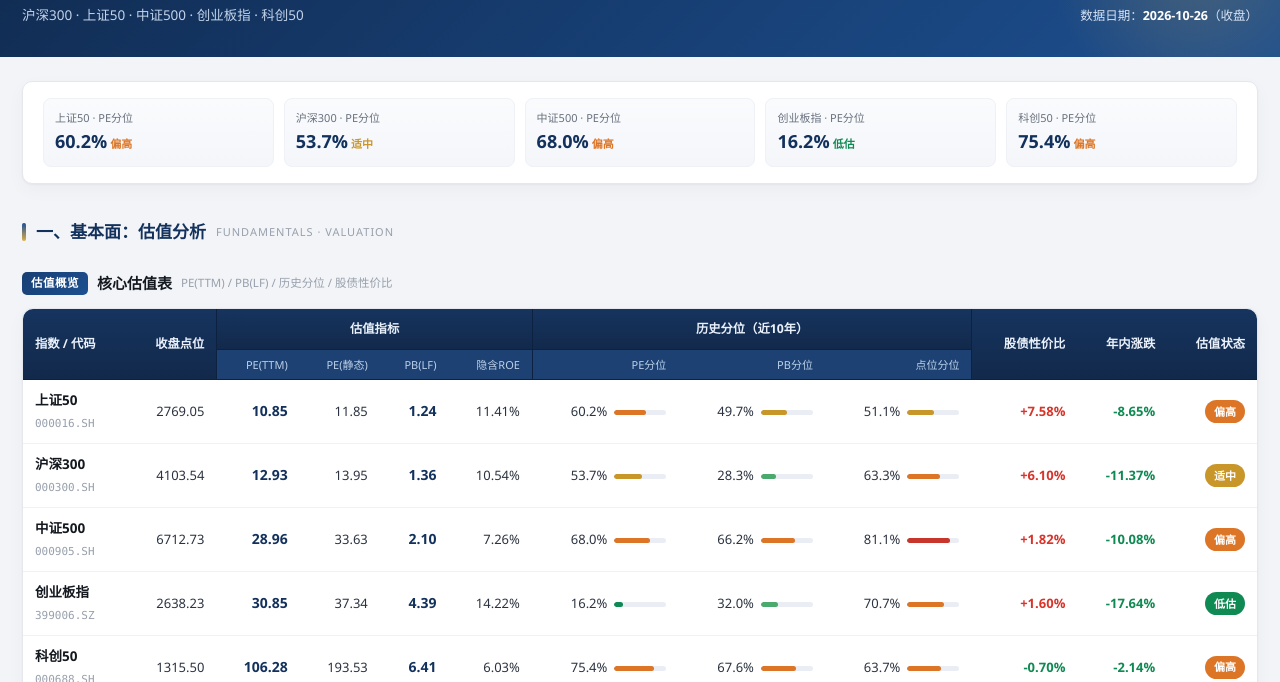
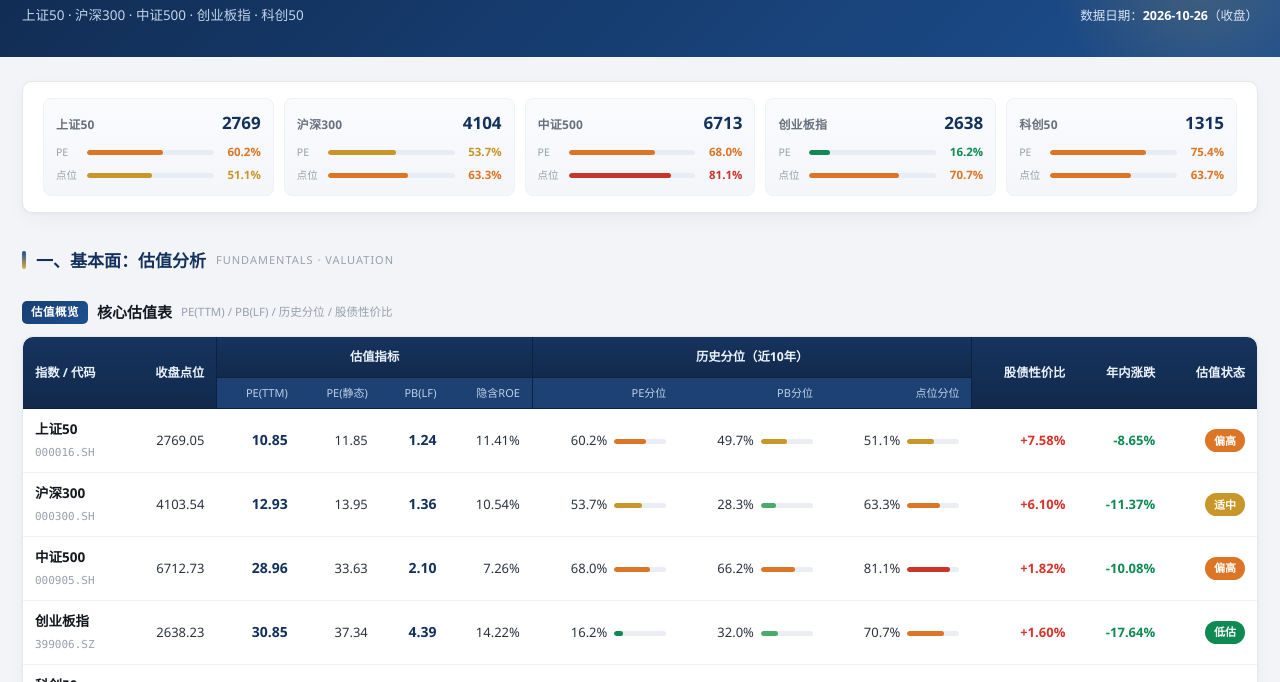
Before and after one commit to ZetaUrsae/cn-index-valuation, a plain HTML site: page reports/index_val_report_20261026.html in a window 1280 px wide. Shown: the part 115-797 px from the top of the page. Drawn offline with nearby package versions, Linux system fonts and the light colour scheme.

Commit message:
ui: KPI cards redesigned (name+close, PE/point bars); header index order starts with SSE50

```diff
--- a/reports/index_val_report_20261026.html
+++ b/reports/index_val_report_20261026.html
@@ -52,10 +52,19 @@
   .summary .lead p{margin:0 0 9px;color:var(--ink2);}
   .summary .lead .hl{color:var(--primary);font-weight:700;}
   .kpi{display:grid;grid-template-columns:repeat(5,minmax(0,1fr));gap:10px;flex:1 1 520px;min-width:300px;}
-  .kpi .k{background:linear-gradient(180deg,#fafbfd,#f4f6fa);border:1px solid var(--line2);border-radius:8px;padding:10px 11px;}
-  .kpi .k .kl{font-size:11px;color:var(--muted);white-space:nowrap;}
-  .kpi .k .kv{font-size:18px;font-weight:700;color:var(--navy);font-variant-numeric:tabular-nums;}
-  .kpi .k .kv small{font-size:11px;font-weight:700;margin-left:3px;}
+  .kpi .k{background:linear-gradient(180deg,#fafbfd,#f4f6fa);border:1px solid var(--line2);
+    border-radius:8px;padding:10px 12px;transition:box-shadow .18s,border-color .18s;}
+  .kpi .k:hover{box-shadow:0 3px 10px rgba(23,63,116,.09);border-color:#cfdcee;}
+  .kpi .k .ktop{display:flex;align-items:baseline;justify-content:space-between;gap:8px;
+    margin-bottom:7px;}
+  .kpi .k .kname{font-size:12px;font-weight:600;color:var(--muted);letter-spacing:.2px;}
+  .kpi .k .kclose{font-size:17px;font-weight:700;color:var(--navy);font-variant-numeric:tabular-nums;}
+  .kpi .k .krow{display:flex;align-items:center;gap:7px;margin-top:4px;font-size:11.5px;}
+  .kpi .k .kk{flex:none;width:24px;color:var(--faint);font-size:10.5px;}
+  .kpi .k .kb{flex:1;height:5px;border-radius:3px;background:#e8edf4;overflow:hidden;}
+  .kpi .k .kb i{display:block;height:100%;border-radius:3px;}
+  .kpi .k .krow b{flex:none;min-width:40px;text-align:right;font-variant-numeric:tabular-nums;
+    font-size:11.5px;font-weight:700;}
 
   /* tables */
   .tblwrap{overflow-x:auto;border-radius:10px;}
@@ -151,7 +160,7 @@
     <span class="tagline">INDEX VALUATION &amp; MULTI-DIMENSION TRACKER</span>
     <h1>宽基指数 · 多维度分析图</h1>
     <div class="sub">
-      <span class="idxlist">沪深300 · 上证50 · 中证500 · 创业板指 · 科创50</span>
+      <span class="idxlist">上证50 · 沪深300 · 中证500 · 创业板指 · 科创50</span>
       <span class="asof">数据日期：<b id="asof">—</b>（收盘）</span>
     </div>
   </div>
@@ -346,10 +355,18 @@ const NAMES=DATA.rows.map(r=>r.name);
 /* ---------- KPI ---------- */
 (function(){
   const box=document.getElementById('kpi');
+  const bar=(p)=>{const c=pcol(p);return '<span class="kb"><i style="width:'+
+    Math.max(2,Math.min(100,p))+'%;background:'+c+'"></i></span>'+
+    '<b style="color:'+c+'">'+fmt(p,1)+'%</b>';};
   DATA.rows.forEach(r=>{
     const el=document.createElement('div');el.className='k';
-    el.innerHTML='<div class="kl">'+r.name+' · PE分位</div>'+
-      '<div class="kv">'+fmt(r.pe_pct,1)+'%<small style="color:'+DIMC[r.stc]+'">'+r.st+'</small></div>';
+    el.innerHTML=
+      '<div class="ktop"><span class="kname">'+r.name+'</span>'+
+        '<b class="kclose">'+fmt(r.close,0)+'</b></div>'+
+      '<div class="krow"><span class="kk">PE</span>'+
+        (r.pe_pct==null?'<b style="color:var(--muted)">—</b>':bar(r.pe_pct))+'</div>'+
+      '<div class="krow"><span class="kk">点位</span>'+
+        (r.close_pct==null?'<b style="color:var(--muted)">—</b>':bar(r.close_pct))+'</div>';
     box.appendChild(el);
   });
 })();
```
Also changed, not shown: scripts/template2.html (+24 -7 lines).
